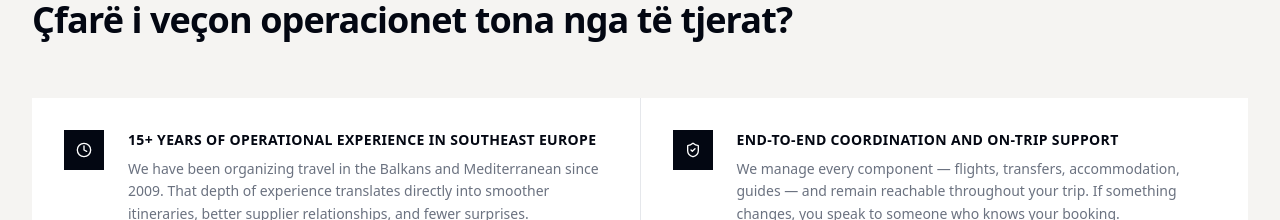
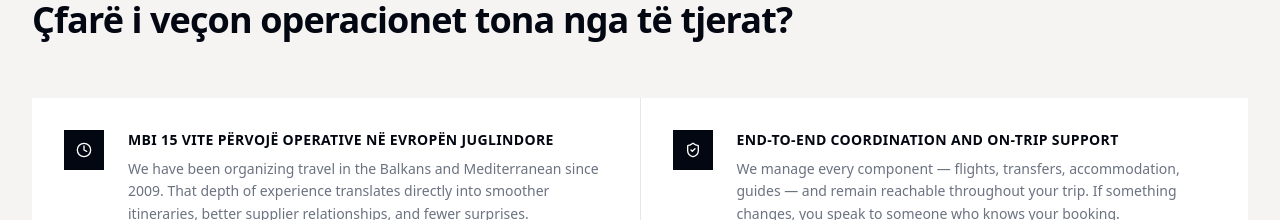
Before and after one commit to bla-mamba/univers-agency-finished, a React (Vite) app: page /about in a window 1280 px wide. Shown: the part 1480-1700 px from the top of the page. Built offline with nearby package versions, Linux system fonts and the light colour scheme; no server answers; the database is empty.

Commit message:
Updated AboutPage.tsx

```diff
--- a/src/pages/AboutPage.tsx
+++ b/src/pages/AboutPage.tsx
@@ -38,7 +38,7 @@ const values = [
 const whyChooseUs = [
  {
  icon: Clock,
- title:'15+ years of operational experience in Southeast Europe',
+ title:'Mbi 15 vite përvojë operative në Evropën Juglindore',
  description:
 'We have been organizing travel in the Balkans and Mediterranean since 2009. That depth of experience translates directly into smoother itineraries, better supplier relationships, and fewer surprises.',
 },
```
